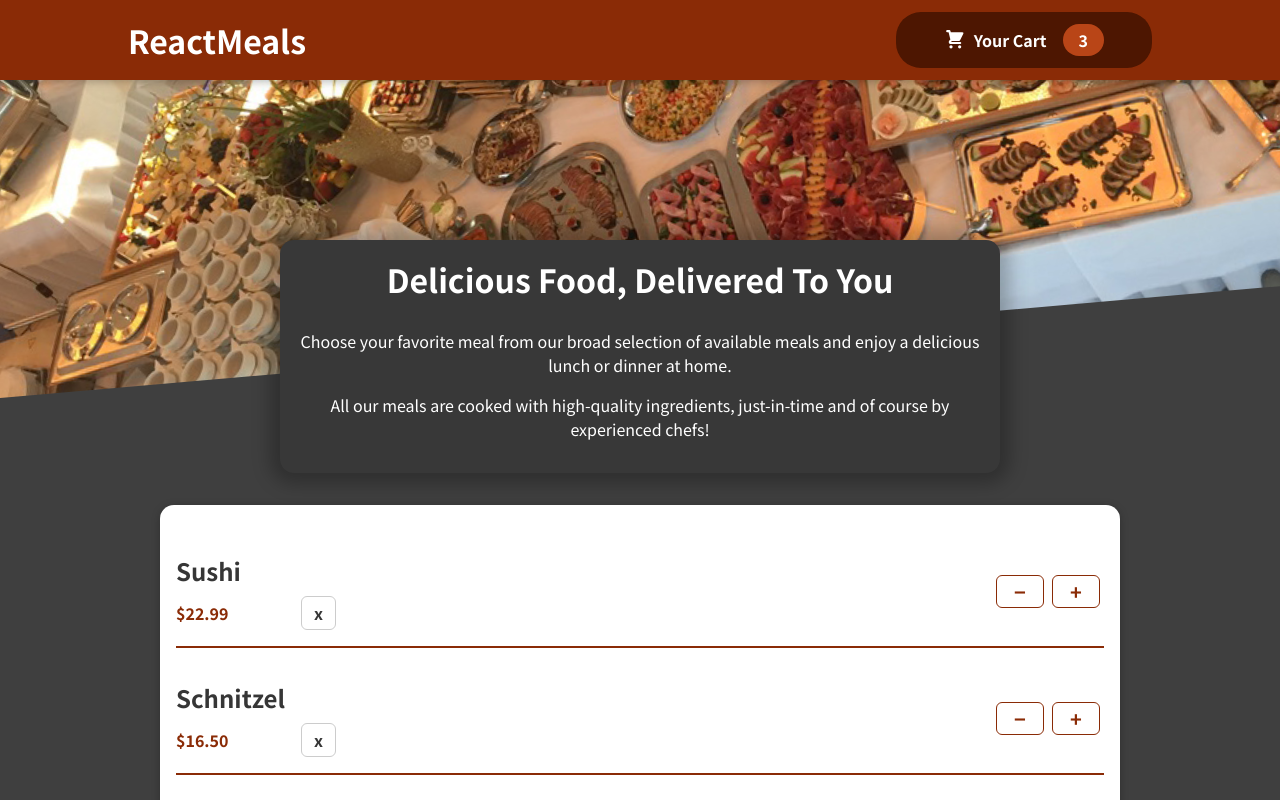
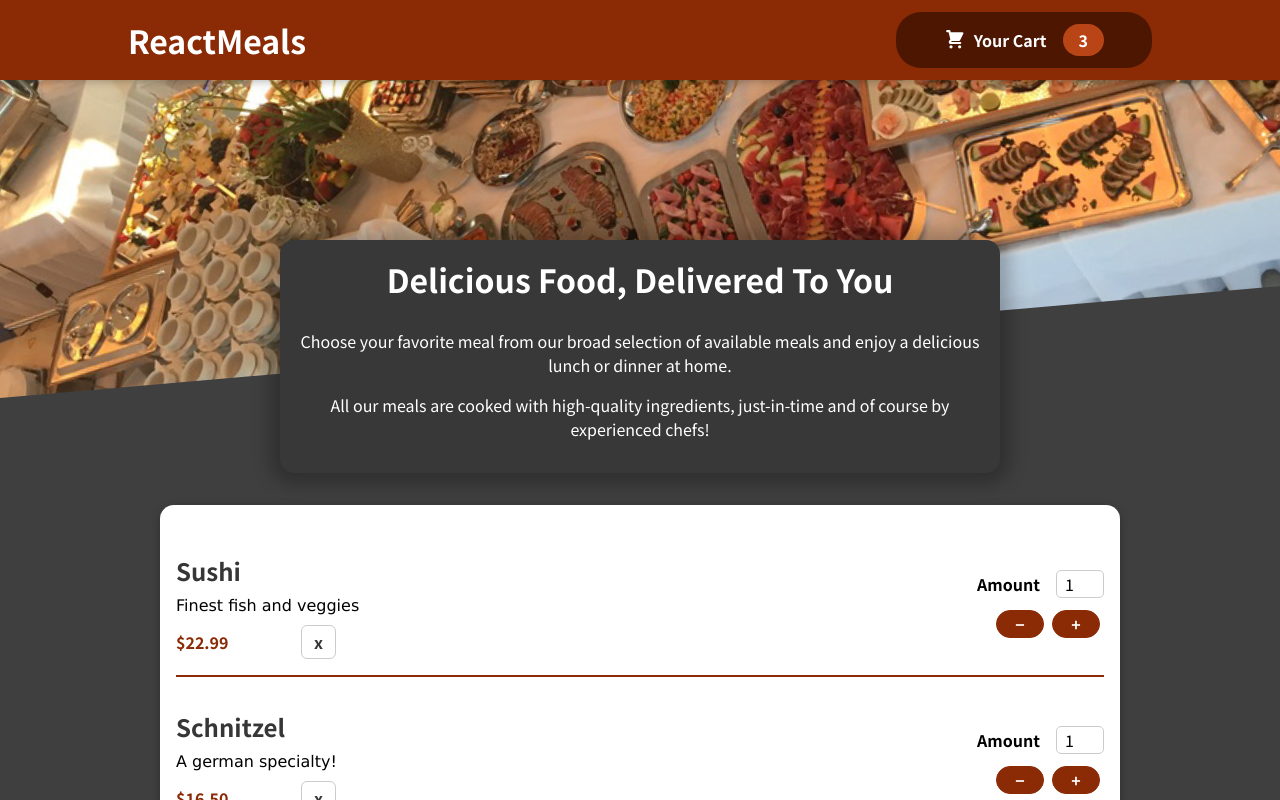
Before and after one commit to BateDowen/Food-order-app-exercise, a React (Create React App) app in the folder food-order-app-exercise/: page / in a window 1280 px wide. Shown: the top 800 px of the page. Built offline with nearby package versions, Linux system fonts and the light colour scheme.

Commit message:
create form and input component

```diff
--- a/food-order-app-exercise/src/components/Cart/CartItem.js
+++ b/food-order-app-exercise/src/components/Cart/CartItem.js
@@ -1,4 +1,5 @@
 import classes from './CartItem.module.css';
+import Form from './CartItemForm';
 
 const CartItem = (props) => {
   const price = `$${props.price.toFixed(2)}`;
@@ -7,14 +8,14 @@ const CartItem = (props) => {
     <li className={classes['cart-item']}>
       <div>
         <h2>{props.name}</h2>
+        <div className={classes.descripton}>{props.description}</div>
         <div className={classes.summary}>
           <span className={classes.price}>{price}</span>
           <span className={classes.amount}>x {props.amount}</span>
         </div>
       </div>
       <div className={classes.actions}>
-        <button onClick={props.onRemove}>−</button>
-        <button onClick={props.onAdd}>+</button>
+        <Form />
       </div>
     </li>
   );
--- a/food-order-app-exercise/src/components/Cart/CartItem.module.css
+++ b/food-order-app-exercise/src/components/Cart/CartItem.module.css
@@ -18,7 +18,10 @@
   justify-content: space-between;
   align-items: center;
 }
-
+.descripton{
+  font-family: 'Lucida Sans', 'Lucida Sans Regular', 'Lucida Grande', 'Lucida Sans Unicode', Geneva, Verdana, sans-serif;
+  padding-bottom: 10px;
+}
 .price {
   font-weight: bold;
   color: #8a2b06;
--- /dev/null
+++ b/food-order-app-exercise/src/components/Cart/CartItemForm.js
@@ -0,0 +1,23 @@
+import Input from "../UI/Input";
+import classes from "./CartItemForm.module.css";
+
+const Form = (props) => {
+  return (
+    <form className={classes.form}>
+      <Input
+        label="Amount"
+        input={{
+          id: "amount",
+          type: "number",
+          min: "1",
+          max: "5",
+          step: "1",
+          defaultValue: "1",
+        }}
+      ></Input>
+      <button onClick={props.onRemove}>− </button>
+      <button onClick={props.onAdd}>+ </button>
+    </form>
+  );
+};
+export default Form;
--- a/food-order-app-exercise/src/components/MealItemForm.module.css
+++ b/food-order-app-exercise/src/components/Cart/CartItemForm.module.css
@@ -8,7 +8,7 @@
   background-color: #8a2b06;
   border: 1px solid #8a2b06;
   color: white;
-  padding: 0.25rem 2rem;
+  /* padding: -0.25rem 2rem; */
   border-radius: 20px;
   font-weight: bold;
 }
--- a/food-order-app-exercise/src/components/Meals/AvailableMeals.js
+++ b/food-order-app-exercise/src/components/Meals/AvailableMeals.js
@@ -30,7 +30,7 @@ const DUMMY_MEALS = [
 ];
 const AvailableMeals = () => {
   const mealList = DUMMY_MEALS.map((meal) => (
-    <CartItem key={meal.id} name={meal.name} price={meal.price}></CartItem>
+    <CartItem key={meal.id} name={meal.name} price={meal.price} description={meal.description}></CartItem>
   ));
 
   return (
--- /dev/null
+++ b/food-order-app-exercise/src/components/UI/Input.js
@@ -0,0 +1,11 @@
+import classes from "./Input.module.css";
+const Input = props =>{
+
+    return (
+        <div className={classes.input}>
+            <label htmlFor={props.input.id}>{props.label}</label>
+            <input {...props.input}></input>
+        </div>
+    )
+};
+export default Input;
```
Also changed, not shown: food-order-app-exercise/src/components/UI/Input.module.css (renamed from food-order-app-exercise/src/components/Input.module.css).
